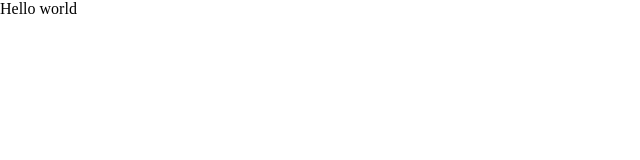
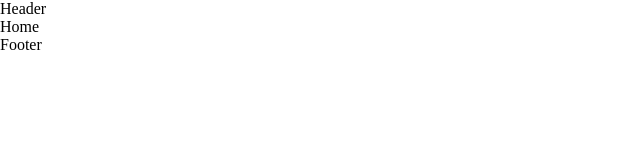
Before and after one commit to Nader-CS/react-e-commerce, a React (Create React App) app: page / in a window 1280 px wide. Shown: the top 160 px of the page, without its empty margins (0-640 px from the left). Built offline with nearby package versions, Linux system fonts and the light colour scheme.

Commit message:
adding basic router

```diff
--- a/src/App.js
+++ b/src/App.js
@@ -1,7 +1,28 @@
 import "./App.scss";
+import { createBrowserRouter, RouterProvider } from "react-router-dom";
+import RootLayout from "./layout/RootLayout";
+import Home from "./pages/home/Home";
+import Contact from "./pages/contact/Contact";
+
+const router = createBrowserRouter([
+  {
+    path: "/",
+    element: <RootLayout />,
+    children: [
+      {
+        element: <Home />,
+        index: true,
+      },
+      {
+        element: <Contact />,
+        path: "contact",
+      },
+    ],
+  },
+]);
 
 function App() {
-  return <div>Hello world</div>;
+  return <RouterProvider router={router} />;
 }
 
 export default App;
--- /dev/null
+++ b/src/layout/RootLayout.js
@@ -0,0 +1,16 @@
+import React from "react";
+import { Outlet } from "react-router-dom";
+import Header from "../components/header/Header";
+import Footer from "../components/footer/Footer";
+
+const RootLayout = () => {
+  return (
+    <>
+      <Header />
+      <Outlet />
+      <Footer />
+    </>
+  );
+};
+
+export default RootLayout;
```
